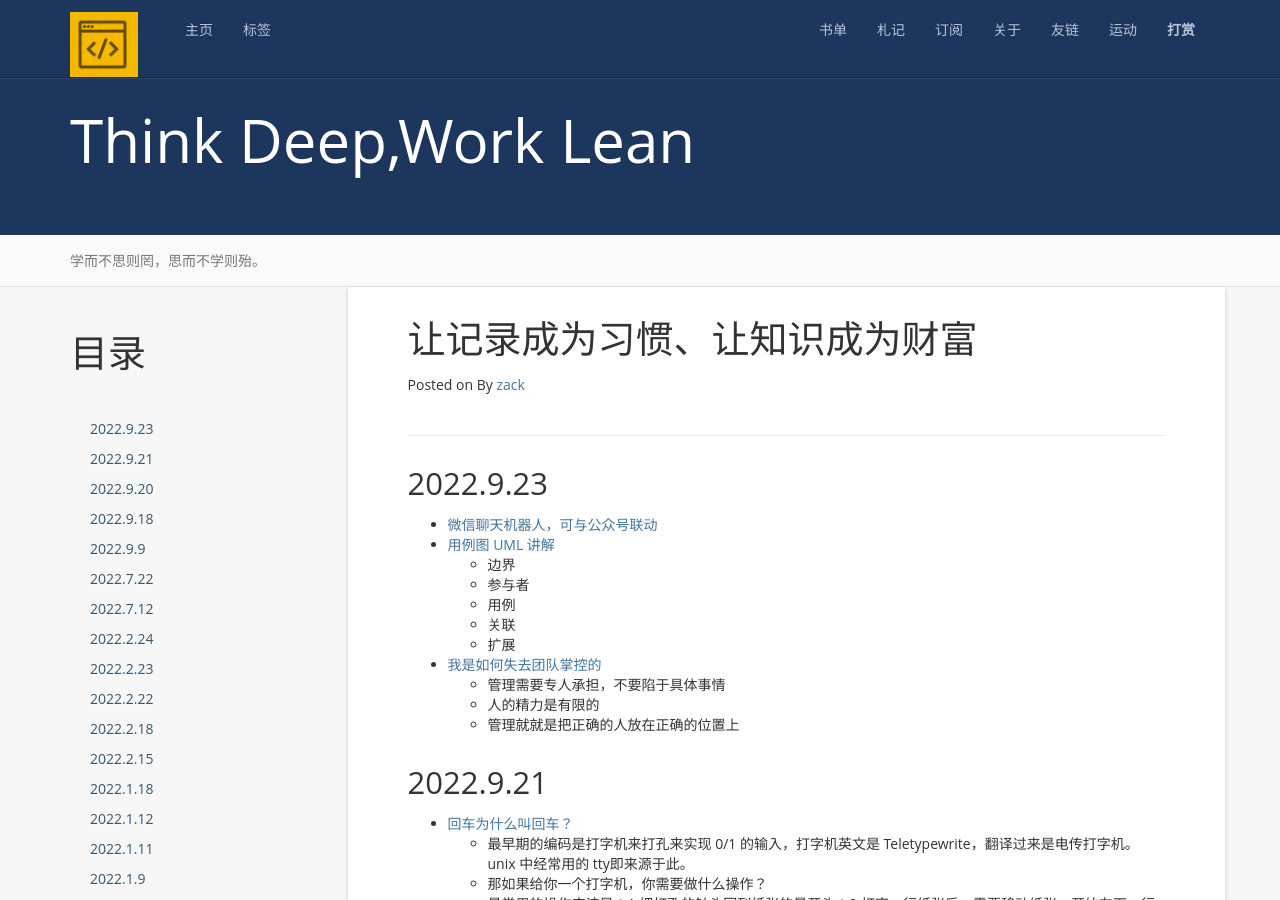
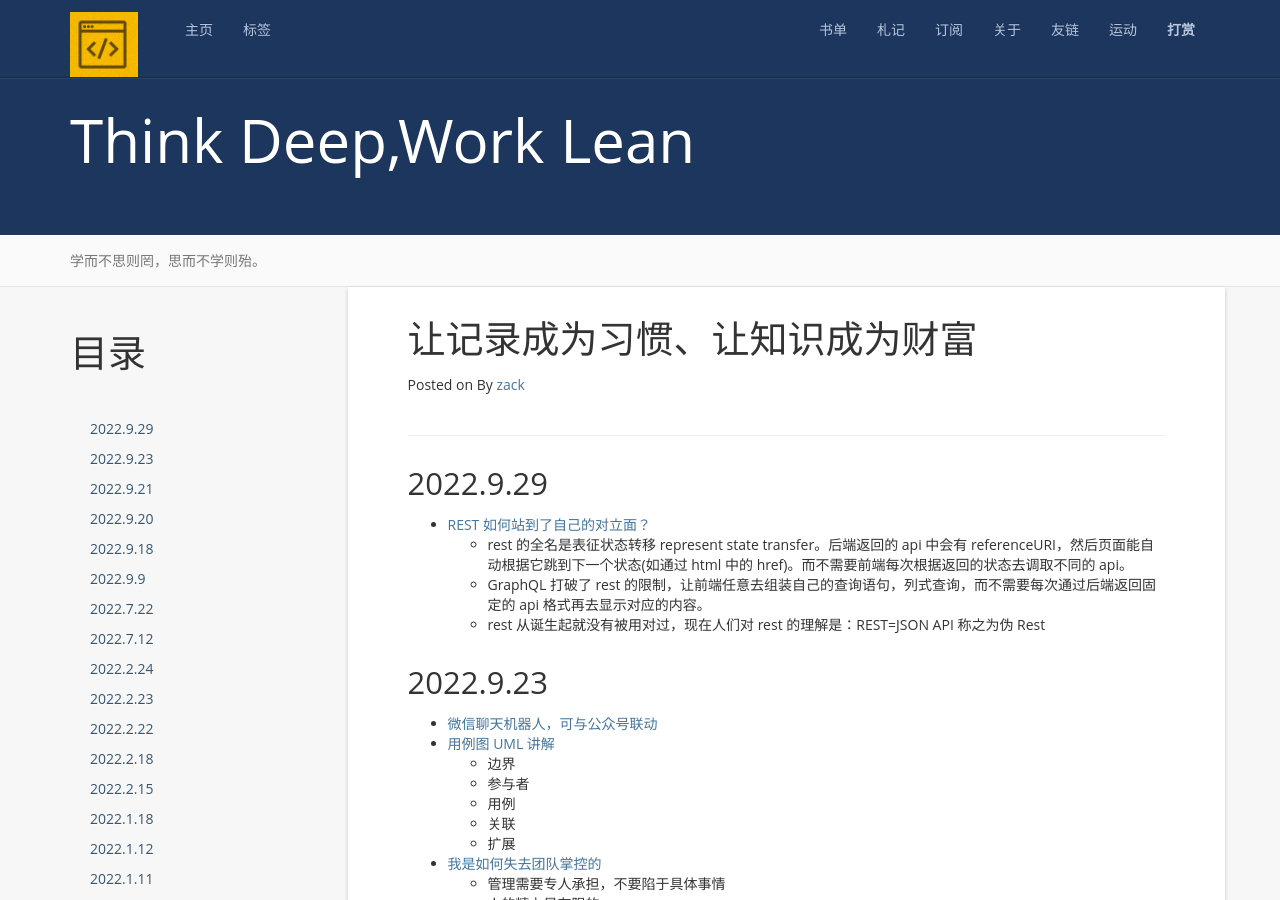
Before and after one commit to zackzhangkai/zackzhangkai.github.io, a Jekyll site: the page built from note.md, in a window 1280 px wide and 900 px high. Built offline with Jekyll 4.4.1, drawn with Linux system fonts in a browser that asks for light colours; nearby versions of some CDN libraries; a script that is not in the unit is left out; comment, search, counter and statistics services are not loaded.

Commit message:
add note

```diff
--- a/note.md
+++ b/note.md
@@ -9,7 +9,12 @@ permalink: /note/
 
 ------------
 
-
+2022.9.29
+-------------
++ [REST 如何站到了自己的对立面？](https://www.infoq.cn/article/jfkZ7LHF1HbONN2sPOyw)
+  + rest 的全名是表征状态转移 represent state transfer。后端返回的 api 中会有 referenceURI，然后页面能自动根据它跳到下一个状态(如通过 html 中的 href)。而不需要前端每次根据返回的状态去调取不同的 api。
+  + GraphQL 打破了 rest 的限制，让前端任意去组装自己的查询语句，列式查询，而不需要每次通过后端返回固定的 api 格式再去显示对应的内容。
+  + rest 从诞生起就没有被用对过，现在人们对 rest 的理解是：REST=JSON API 称之为伪 Rest
 
 2022.9.23
 --------------
```
